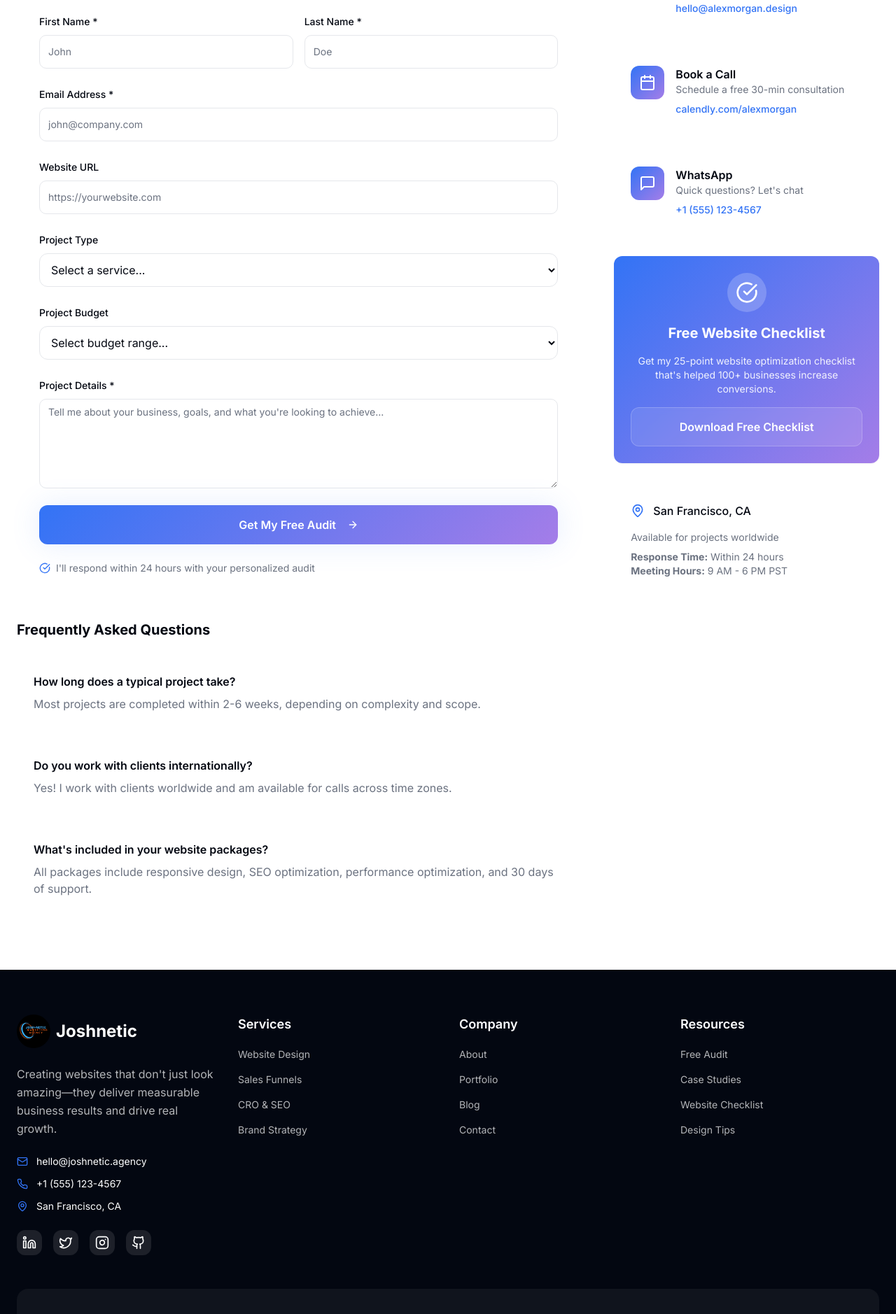
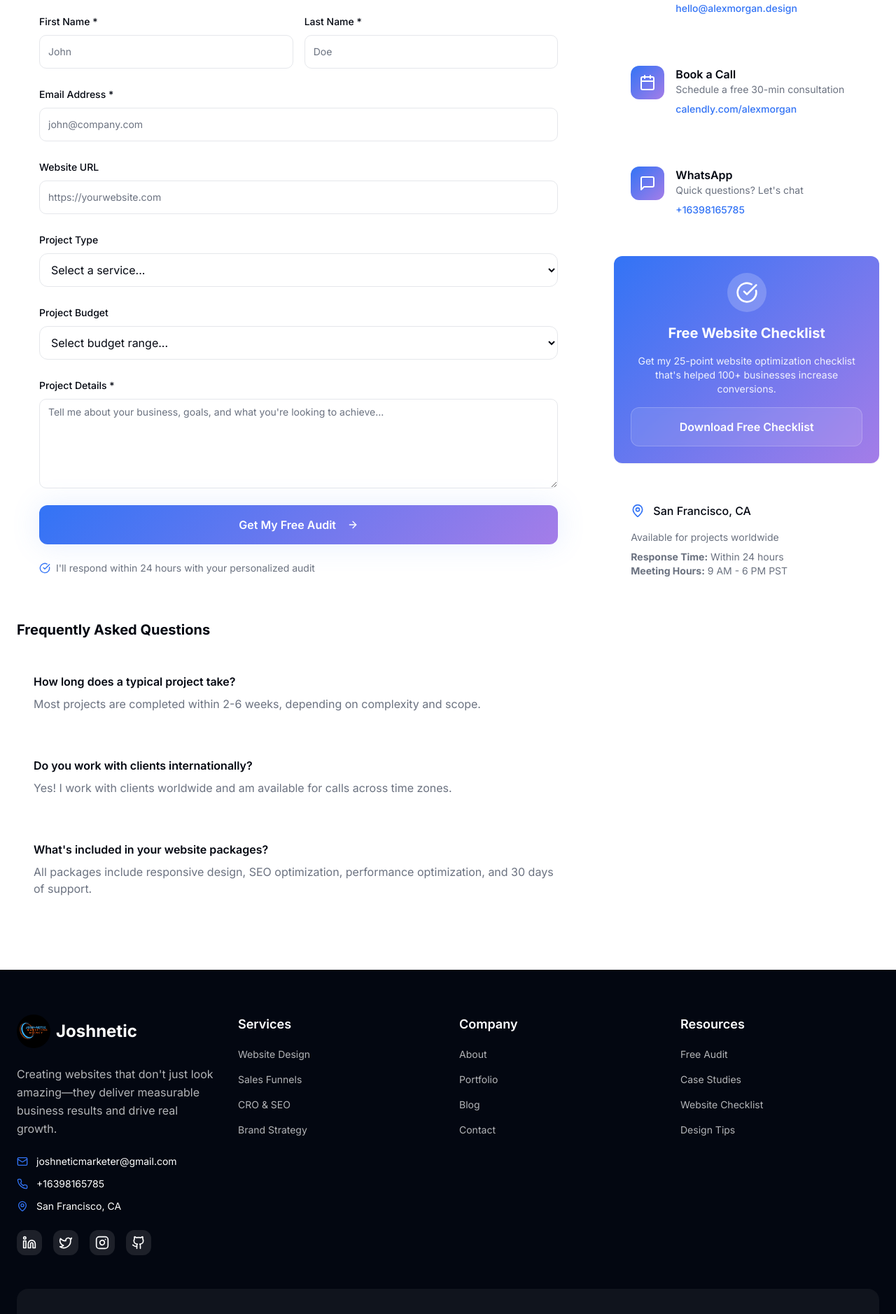
Before and after one commit to joshneticmarketer-ux/craft-grow-shine, a React (Vite) app: page / in a window 1280 px wide. Shown: the part 7013-8891 px from the top of the page at 70% size. Built offline with nearby package versions, Linux system fonts and the light colour scheme.

Commit message:
Update contact information
Add joshneticmarketer@gmail.com and +16398165785 to the contact details.

```diff
--- a/src/components/ContactSection.tsx
+++ b/src/components/ContactSection.tsx
@@ -33,7 +33,7 @@ const ContactSection = () => {
       icon: MessageSquare,
       title: "WhatsApp",
       description: "Quick questions? Let's chat",
-      value: "+1 (555) 123-4567",
+      value: "+16398165785",
       action: "Message Me"
     }
   ];
--- a/src/components/Footer.tsx
+++ b/src/components/Footer.tsx
@@ -74,11 +74,11 @@ const Footer = () => {
             <div className="space-y-3">
               <div className="flex items-center space-x-3 text-sm">
                 <Mail className="h-4 w-4 text-primary" />
-                <span>hello@joshnetic.agency</span>
+                <span>joshneticmarketer@gmail.com</span>
               </div>
               <div className="flex items-center space-x-3 text-sm">
                 <Phone className="h-4 w-4 text-primary" />
-                <span>+1 (555) 123-4567</span>
+                <span>+16398165785</span>
               </div>
               <div className="flex items-center space-x-3 text-sm">
                 <MapPin className="h-4 w-4 text-primary" />
```
